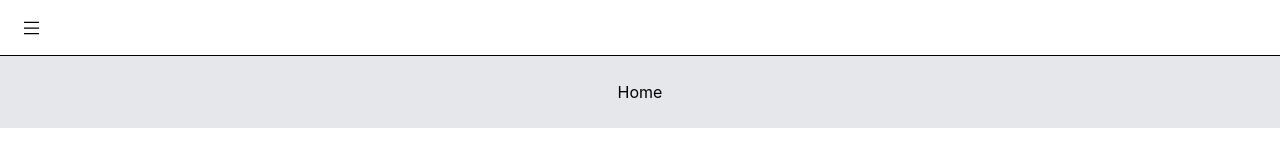
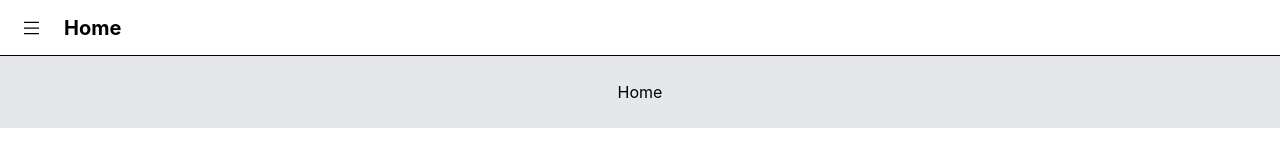
Before and after one commit to Daboo1998/aboodaniel-react-client, a React (Create React App) app: page / in a window 1280 px wide. Shown: the top 155 px of the page. Built offline with nearby package versions, Linux system fonts and the light colour scheme.

Commit message:
the quick fix

```diff
--- a/src/components/atoms/PageNavigatorBarLink.tsx
+++ b/src/components/atoms/PageNavigatorBarLink.tsx
@@ -1,4 +1,4 @@
-import React, {useContext} from "react";
+import React, {useContext, useEffect} from "react";
 import Link, {LinkProps} from "./Link";
 import { PageNavigatorBarContext } from "../molecules/navigator/PageNavigatorBar";
 import { useHistory } from 'react-router-dom'
@@ -16,6 +16,12 @@ const PageNavigatorBarLink: React.FC<PageNavigatorBarLinkProps> = ({to, children
         pageNavigatorBar.setCurrentTitle(pageTitle);
     };
 
+    useEffect(() => {
+        if (to === history.location.pathname) {
+            pageNavigatorBar.setCurrentTitle(pageTitle);
+        }
+    });
+
     return (
         <Link to={to}
               className = {
```
